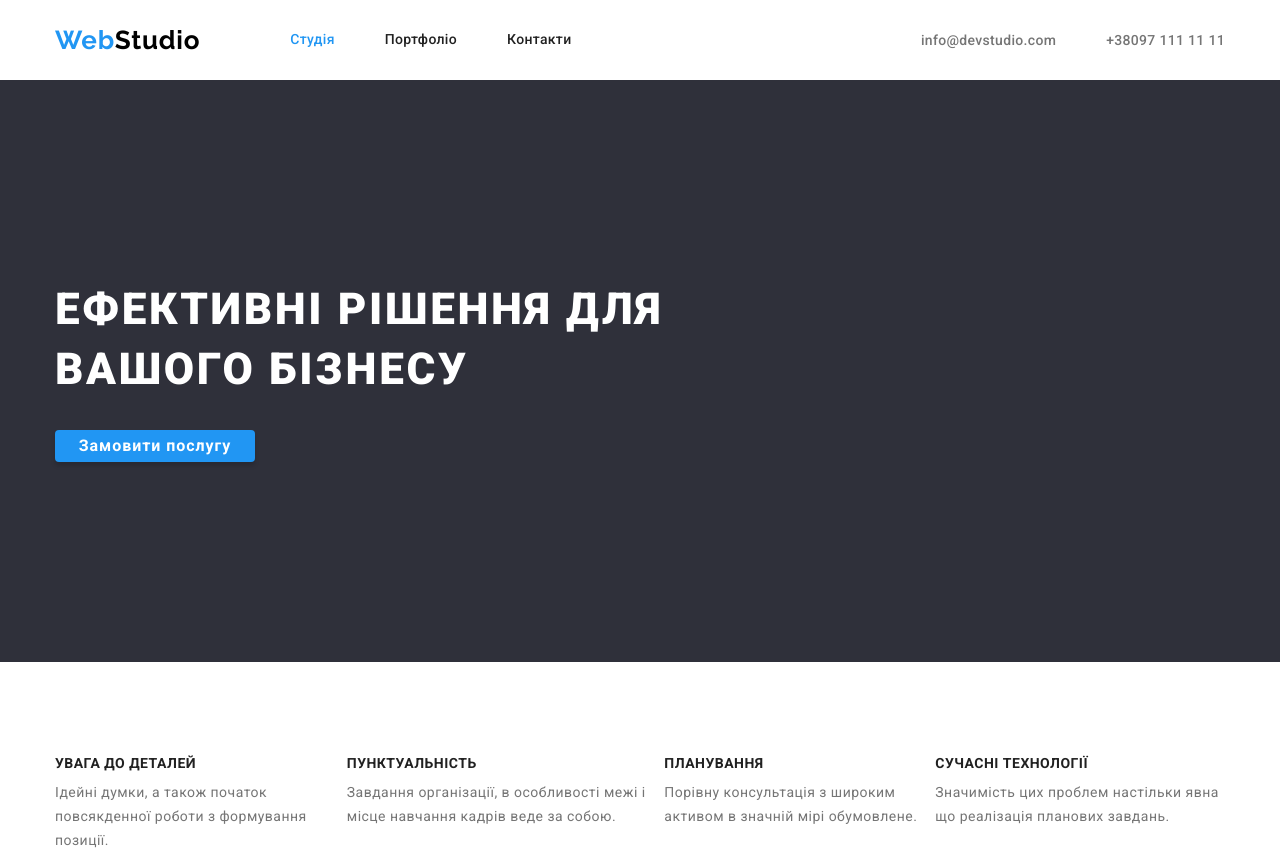
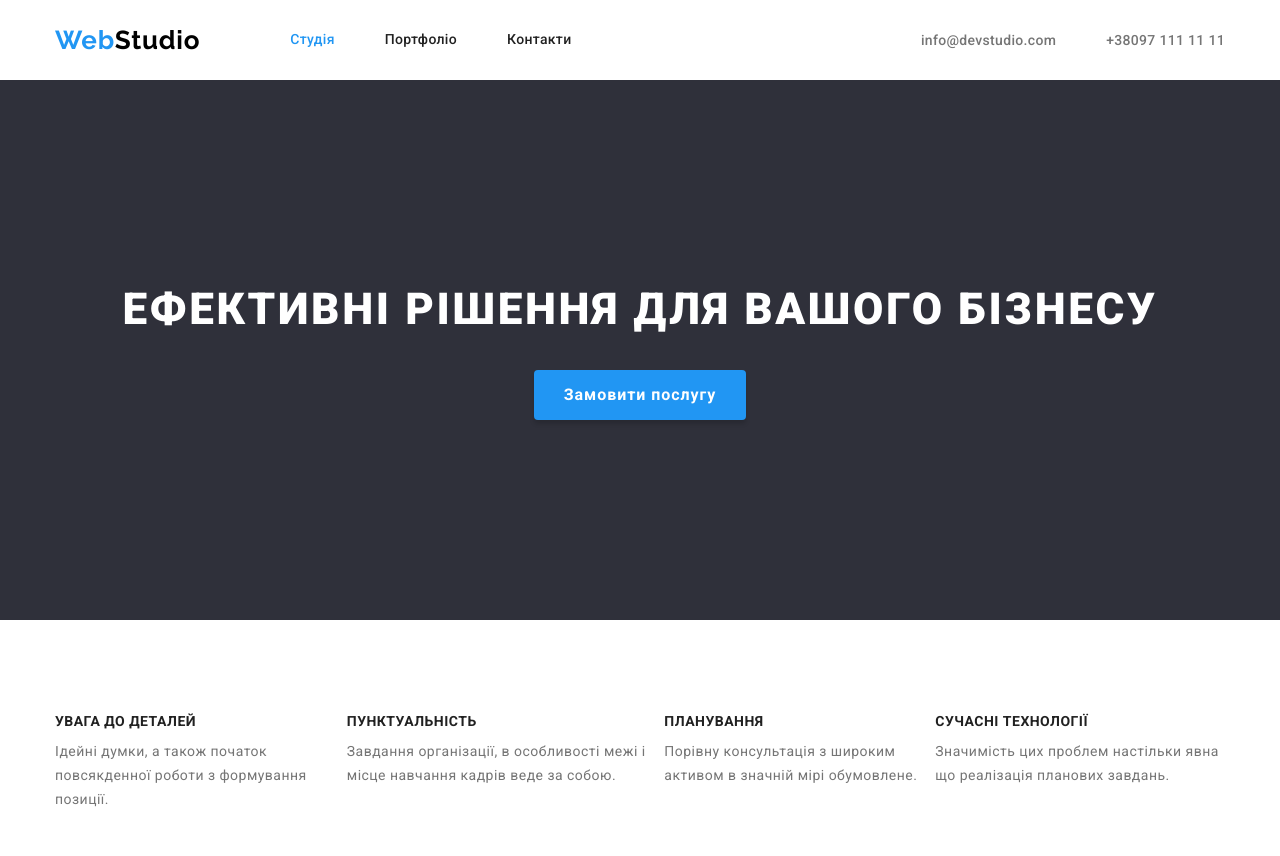
Before and after one commit to KomaNatoR/goit-markup-hw-03, a plain HTML site: page index.html in a window 1280 px wide. Shown: the top 856 px of the page. Drawn offline with nearby package versions, Linux system fonts and the light colour scheme.

Commit message:
деякі зміни

```diff
--- a/css/styles.css
+++ b/css/styles.css
@@ -136,7 +136,7 @@ body {
 /* ============================== МЕЙН ============================== */
 /* ------------------------------ ГЕРОЙ ------------------------------ */
     .hero {
-
+        text-align: center;
         color: #FFFFFF;
         background-color: var(--foothero-back-color);
 
@@ -156,14 +156,14 @@ body {
 
             letter-spacing: 0.06em;
 
-            width: 77%;
-            max-width: 696px;
 /*
             background-color: tomato; */
             }
 
         .btn {
+            display: inline-block;
             cursor: pointer;
+            padding: 10px 30px;
 
             font-family: 'Roboto';
             font-weight: 700;
@@ -173,8 +173,6 @@ body {
             text-align: center;
             letter-spacing: 0.06em;
 
-            width: 200px;
-            height: calc( 100% / 4);
             background-color: var(--accent-color);
             color: #ffffff;
             box-shadow: 0px 4px 4px rgba(0, 0, 0, 0.15);
```
